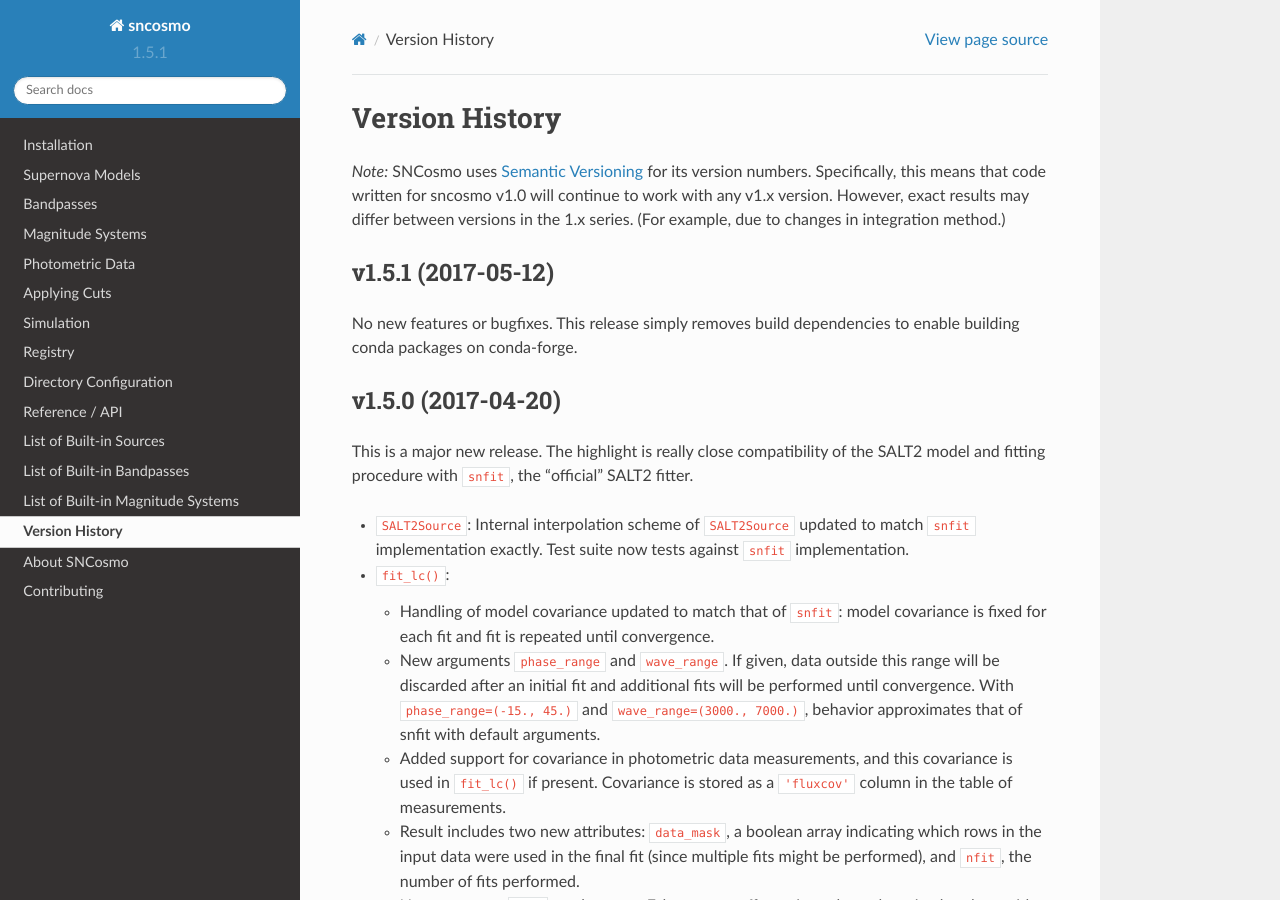
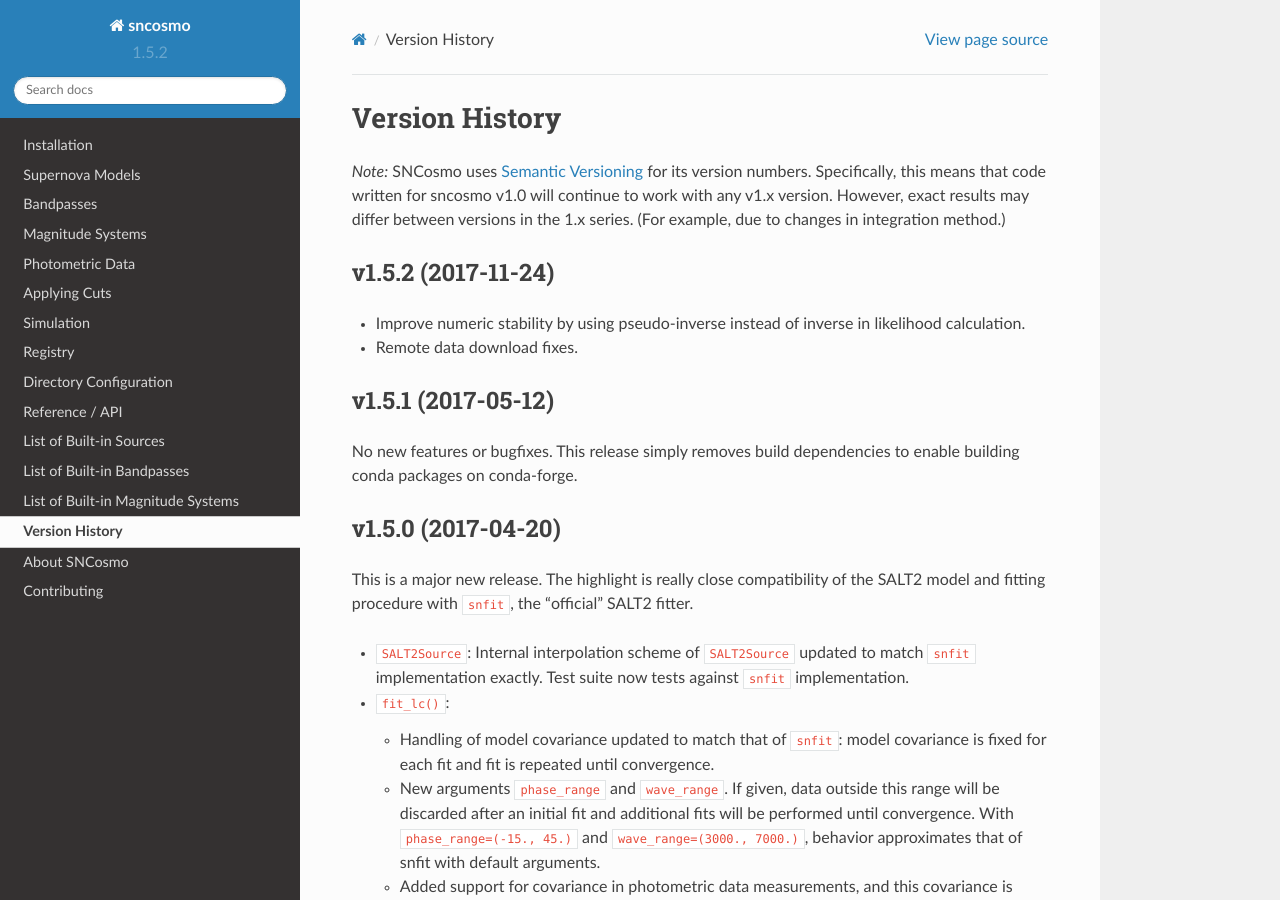
Before and after one commit to sncosmo/sncosmo, a Sphinx documentation site: the page built from docs/history.rst, in a window 1280 px wide and 900 px high. Built offline with Sphinx 7.4.7 and the Read the Docs theme 2.0.0, drawn with Linux system fonts in a browser that asks for light colours; pages that are not in the unit, such as notebooks, are missing from menus.

Commit message:
bump version to 1.5.2 for release

```diff
--- a/docs/history.rst
+++ b/docs/history.rst
@@ -8,6 +8,12 @@ sncosmo v1.0 will continue to work with any v1.x version. However,
 exact results may differ between versions in the 1.x series. (For
 example, due to changes in integration method.)
 
+v1.5.2 (2017-11-24)
+===================
+
+- Improve numeric stability by using pseudo-inverse instead of inverse in
+  likelihood calculation.
+- Remote data download fixes.
 
 v1.5.1 (2017-05-12)
 ===================
--- a/sncosmo/__init__.py
+++ b/sncosmo/__init__.py
@@ -10,7 +10,7 @@ from astropy.config import ConfigItem, ConfigNamespace
 from astropy.config.configuration import update_default_config
 
 
-__version__ = "1.5.1"
+__version__ = "1.5.2"
 
 def test(package=None, test_path=None, args=None, plugins=None,
          verbose=False, pastebin=None, remote_data=False, pep8=False,
```
